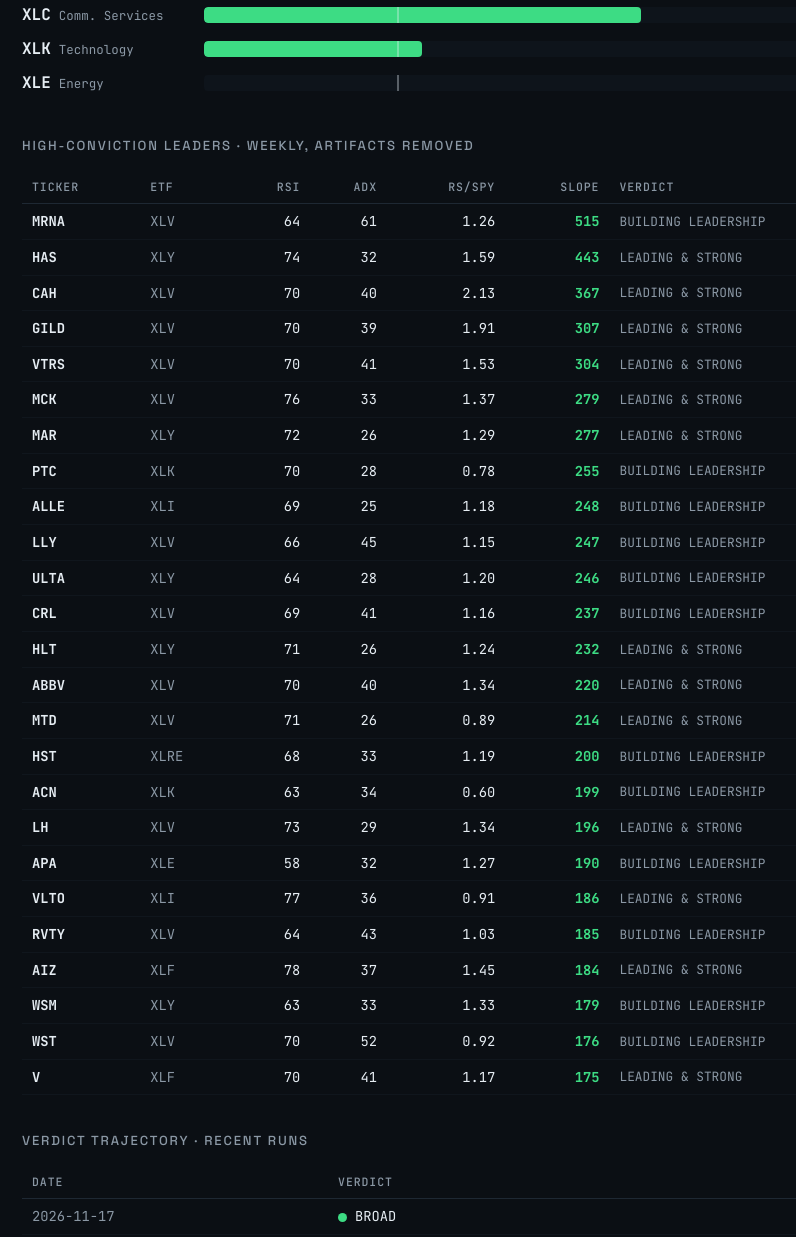
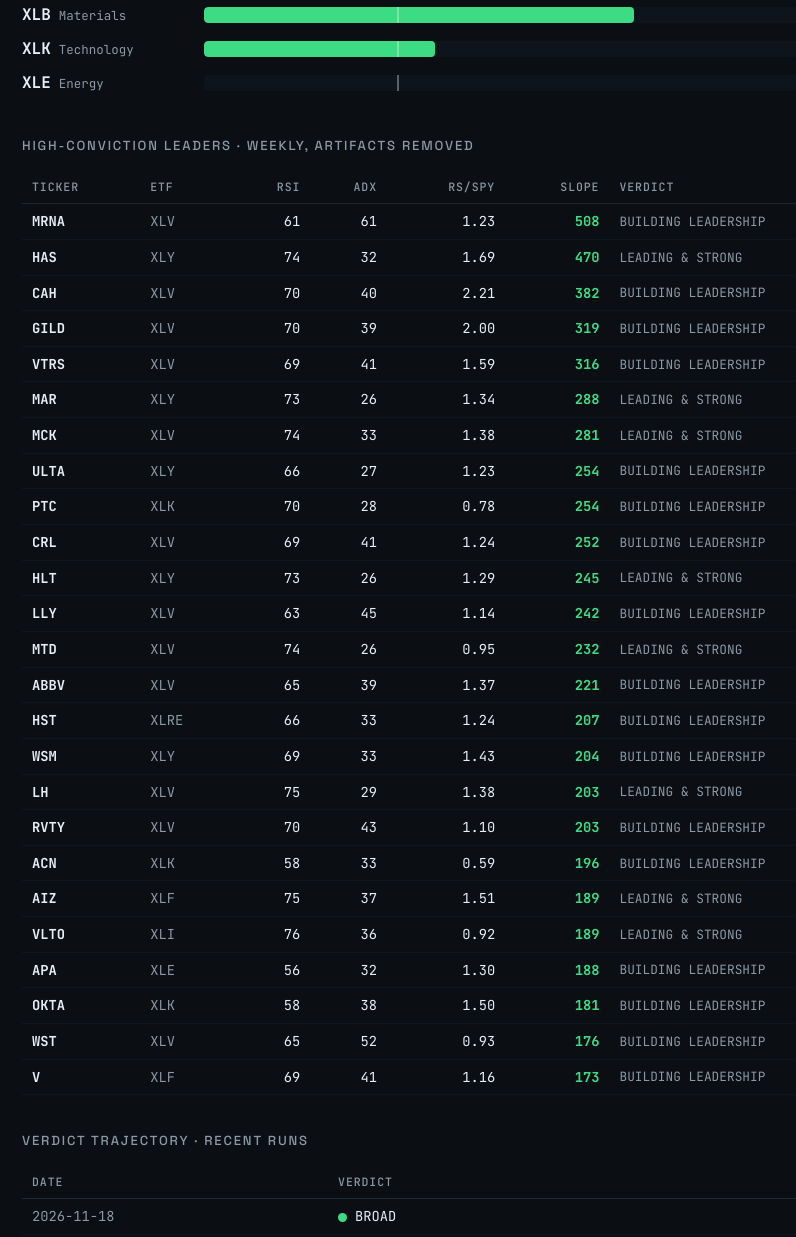
Before and after one commit to kgh1021/tape-site, a plain HTML site: page index.html in a window 1280 px wide. Shown: the part 1186-2423 px from the top of the page, without its empty margins (178-974 px from the left). Drawn offline with Linux system fonts and the light colour scheme.

Commit message:
Nightly tape breadth 2026-11-18

```diff
--- a/index.html
+++ b/index.html
@@ -3,7 +3,7 @@
 <head>
 <meta charset="utf-8">
 <meta name="viewport" content="width=device-width, initial-scale=1">
-<title>Tape Breadth | 2026-11-17</title>
+<title>Tape Breadth | 2026-11-18</title>
 <link rel="preconnect" href="https://fonts.googleapis.com">
 <link rel="preconnect" href="https://fonts.gstatic.com" crossorigin>
 <link href="https://fonts.googleapis.com/css2?family=Space+Grotesk:wght@400;500;700&family=JetBrains+Mono:wght@400;500;700&display=swap" rel="stylesheet">
@@ -98,7 +98,7 @@
 <div class="wrap">
   <header>
     <div class="brand">TAPE BREADTH <span>/ S&amp;P 500</span></div>
-    <div class="asof">as of 2026-11-17</div>
+    <div class="asof">as of 2026-11-18</div>
   </header>
 
   <section class="verdict">
@@ -134,11 +134,11 @@
           <div class="bar-label"><span class="etf">XLV</span>
             <span class="etf-name">Health Care</span></div>
           <div class="bar-track">
-            <div class="bar-fill" style="width:85%;background:var(--pass)"></div>
+            <div class="bar-fill" style="width:87%;background:var(--pass)"></div>
             <div class="bar-threshold"></div>
           </div>
-          <div class="bar-pct pass">85%</div>
-          <span class="tag quality">quality 94%</span>
+          <div class="bar-pct pass">87%</div>
+          <span class="tag quality">quality 98%</span>
         </div>
         <div class="bar-row with-tag">
           <div class="bar-label"><span class="etf">XLY</span>
@@ -164,11 +164,11 @@
           <div class="bar-label"><span class="etf">XLI</span>
             <span class="etf-name">Industrials</span></div>
           <div class="bar-track">
-            <div class="bar-fill" style="width:66%;background:var(--pass)"></div>
+            <div class="bar-fill" style="width:67%;background:var(--pass)"></div>
             <div class="bar-threshold"></div>
           </div>
-          <div class="bar-pct pass">66%</div>
-          <span class="tag quality">quality 77%</span>
+          <div class="bar-pct pass">67%</div>
+          <span class="tag quality">quality 79%</span>
         </div>
         <div class="bar-row with-tag">
           <div class="bar-label"><span class="etf">XLRE</span>
@@ -184,10 +184,10 @@
           <div class="bar-label"><span class="etf">XLF</span>
             <span class="etf-name">Financials</span></div>
           <div class="bar-track">
-            <div class="bar-fill" style="width:61%;background:var(--pass)"></div>
+            <div class="bar-fill" style="width:59%;background:var(--pass)"></div>
             <div class="bar-threshold"></div>
           </div>
-          <div class="bar-pct pass">61%</div>
+          <div class="bar-pct pass">59%</div>
           <span class="tag quality">quality 71%</span>
         </div>
         <div class="bar-row with-tag">
@@ -204,11 +204,11 @@
           <div class="bar-label"><span class="etf">XLC</span>
             <span class="etf-name">Comm. Services</span></div>
           <div class="bar-track">
-            <div class="bar-fill" style="width:45%;background:var(--pass)"></div>
+            <div class="bar-fill" style="width:50%;background:var(--pass)"></div>
             <div class="bar-threshold"></div>
           </div>
-          <div class="bar-pct pass">45%</div>
-          <span class="tag quality">quality 65%</span>
+          <div class="bar-pct pass">50%</div>
+          <span class="tag quality">quality 77%</span>
         </div>
         <div class="bar-row with-tag">
           <div class="bar-label"><span class="etf">XLK</span>
@@ -226,16 +226,6 @@
   <h2>Daily sector breadth &middot; faster read</h2>
 
         <div class="bar-row">
-          <div class="bar-label"><span class="etf">XLRE</span>
-            <span class="etf-name">Real Estate</span></div>
-          <div class="bar-track">
-            <div class="bar-fill" style="width:97%;background:var(--pass)"></div>
-            <div class="bar-threshold"></div>
-          </div>
-          <div class="bar-pct pass">97%</div>
-
-        </div>
-        <div class="bar-row">
           <div class="bar-label"><span class="etf">XLU</span>
             <span class="etf-name">Utilities</span></div>
           <div class="bar-track">
@@ -243,6 +233,16 @@
             <div class="bar-threshold"></div>
           </div>
           <div class="bar-pct pass">94%</div>
+
+        </div>
+        <div class="bar-row">
+          <div class="bar-label"><span class="etf">XLRE</span>
+            <span class="etf-name">Real Estate</span></div>
+          <div class="bar-track">
+            <div class="bar-fill" style="width:93%;background:var(--pass)"></div>
+            <div class="bar-threshold"></div>
+          </div>
+          <div class="bar-pct pass">93%</div>
 
         </div>
         <div class="bar-row">
@@ -269,16 +269,6 @@
           <div class="bar-label"><span class="etf">XLP</span>
             <span class="etf-name">Cons. Staples</span></div>
           <div class="bar-track">
-            <div class="bar-fill" style="width:91%;background:var(--pass)"></div>
-            <div class="bar-threshold"></div>
-          </div>
-          <div class="bar-pct pass">91%</div>
-
-        </div>
-        <div class="bar-row">
-          <div class="bar-label"><span class="etf">XLV</span>
-            <span class="etf-name">Health Care</span></div>
-          <div class="bar-track">
             <div class="bar-fill" style="width:85%;background:var(--pass)"></div>
             <div class="bar-threshold"></div>
           </div>
@@ -286,13 +276,13 @@
 
         </div>
         <div class="bar-row">
-          <div class="bar-label"><span class="etf">XLB</span>
-            <span class="etf-name">Materials</span></div>
+          <div class="bar-label"><span class="etf">XLV</span>
+            <span class="etf-name">Health Care</span></div>
           <div class="bar-track">
-            <div class="bar-fill" style="width:75%;background:var(--pass)"></div>
+            <div class="bar-fill" style="width:82%;background:var(--pass)"></div>
             <div class="bar-threshold"></div>
           </div>
-          <div class="bar-pct pass">75%</div>
+          <div class="bar-pct pass">82%</div>
 
         </div>
         <div class="bar-row">
@@ -316,13 +306,23 @@
 
         </div>
         <div class="bar-row">
+          <div class="bar-label"><span class="etf">XLB</span>
+            <span class="etf-name">Materials</span></div>
+          <div class="bar-track">
+            <div class="bar-fill" style="width:67%;background:var(--pass)"></div>
+            <div class="bar-threshold"></div>
+          </div>
+          <div class="bar-pct pass">67%</div>
+
+        </div>
+        <div class="bar-row">
           <div class="bar-label"><span class="etf">XLK</span>
             <span class="etf-name">Technology</span></div>
           <div class="bar-track">
-            <div class="bar-fill" style="width:34%;background:var(--pass)"></div>
+            <div class="bar-fill" style="width:36%;background:var(--pass)"></div>
             <div class="bar-threshold"></div>
           </div>
-          <div class="bar-pct pass">34%</div>
+          <div class="bar-pct pass">36%</div>
 
         </div>
         <div class="bar-row">
@@ -345,10 +345,10 @@
         <tr>
           <td class="tkr">MRNA</td>
           <td class="etf-cell">XLV</td>
-          <td class="num">64</td>
           <td class="num">61</td>
-          <td class="num">1.26</td>
-          <td class="num strong">515</td>
+          <td class="num">61</td>
+          <td class="num">1.23</td>
+          <td class="num strong">508</td>
           <td class="verdict-cell">BUILDING LEADERSHIP</td>
         </tr>
         <tr>
@@ -356,8 +356,8 @@
           <td class="etf-cell">XLY</td>
           <td class="num">74</td>
           <td class="num">32</td>
-          <td class="num">1.59</td>
-          <td class="num strong">443</td>
+          <td class="num">1.69</td>
+          <td class="num strong">470</td>
           <td class="verdict-cell">LEADING & STRONG</td>
         </tr>
         <tr>
@@ -365,45 +365,54 @@
           <td class="etf-cell">XLV</td>
           <td class="num">70</td>
           <td class="num">40</td>
-          <td class="num">2.13</td>
-          <td class="num strong">367</td>
-          <td class="verdict-cell">LEADING & STRONG</td>
+          <td class="num">2.21</td>
+          <td class="num strong">382</td>
+          <td class="verdict-cell">BUILDING LEADERSHIP</td>
         </tr>
         <tr>
           <td class="tkr">GILD</td>
           <td class="etf-cell">XLV</td>
           <td class="num">70</td>
           <td class="num">39</td>
-          <td class="num">1.91</td>
-          <td class="num strong">307</td>
-          <td class="verdict-cell">LEADING & STRONG</td>
+          <td class="num">2.00</td>
+          <td class="num strong">319</td>
+          <td class="verdict-cell">BUILDING LEADERSHIP</td>
         </tr>
         <tr>
           <td class="tkr">VTRS</td>
           <td class="etf-cell">XLV</td>
-          <td class="num">70</td>
+          <td class="num">69</td>
           <td class="num">41</td>
-          <td class="num">1.53</td>
-          <td class="num strong">304</td>
+          <td class="num">1.59</td>
+          <td class="num strong">316</td>
+          <td class="verdict-cell">BUILDING LEADERSHIP</td>
+        </tr>
+        <tr>
+          <td class="tkr">MAR</td>
+          <td class="etf-cell">XLY</td>
+          <td class="num">73</td>
+          <td class="num">26</td>
+          <td class="num">1.34</td>
+          <td class="num strong">288</td>
           <td class="verdict-cell">LEADING & STRONG</td>
         </tr>
         <tr>
           <td class="tkr">MCK</td>
           <td class="etf-cell">XLV</td>
-          <td class="num">76</td>
+          <td class="num">74</td>
           <td class="num">33</td>
-          <td class="num">1.37</td>
-          <td class="num strong">279</td>
+          <td class="num">1.38</td>
+          <td class="num strong">281</td>
           <td class="verdict-cell">LEADING & STRONG</td>
         </tr>
         <tr>
-          <td class="tkr">MAR</td>
+          <td class="tkr">ULTA</td>
           <td class="etf-cell">XLY</td>
-          <td class="num">72</td>
-          <td class="num">26</td>
-          <td class="num">1.29</td>
-          <td class="num strong">277</td>
-          <td class="verdict-cell">LEADING & STRONG</td>
+          <td class="num">66</td>
+          <td class="num">27</td>
+          <td class="num">1.23</td>
+          <td class="num strong">254</td>
+          <td class="verdict-cell">BUILDING LEADERSHIP</td>
         </tr>
         <tr>
           <td class="tkr">PTC</td>
@@ -411,34 +420,7 @@
           <td class="num">70</td>
           <td class="num">28</td>
           <td class="num">0.78</td>
-          <td class="num strong">255</td>
-          <td class="verdict-cell">BUILDING LEADERSHIP</td>
-        </tr>
-        <tr>
-          <td class="tkr">ALLE</td>
-          <td class="etf-cell">XLI</td>
-          <td class="num">69</td>
-          <td class="num">25</td>
-          <td class="num">1.18</td>
-          <td class="num strong">248</td>
-          <td class="verdict-cell">BUILDING LEADERSHIP</td>
-        </tr>
-        <tr>
-          <td class="tkr">LLY</td>
-          <td class="etf-cell">XLV</td>
-          <td class="num">66</td>
-          <td class="num">45</td>
-          <td class="num">1.15</td>
-          <td class="num strong">247</td>
-          <td class="verdict-cell">BUILDING LEADERSHIP</td>
-        </tr>
-        <tr>
-          <td class="tkr">ULTA</td>
-          <td class="etf-cell">XLY</td>
-          <td class="num">64</td>
-          <td class="num">28</td>
-          <td class="num">1.20</td>
-          <td class="num strong">246</td>
+          <td class="num strong">254</td>
           <td class="verdict-cell">BUILDING LEADERSHIP</td>
         </tr>
         <tr>
@@ -446,126 +428,144 @@
           <td class="etf-cell">XLV</td>
           <td class="num">69</td>
           <td class="num">41</td>
-          <td class="num">1.16</td>
-          <td class="num strong">237</td>
+          <td class="num">1.24</td>
+          <td class="num strong">252</td>
           <td class="verdict-cell">BUILDING LEADERSHIP</td>
         </tr>
         <tr>
           <td class="tkr">HLT</td>
           <td class="etf-cell">XLY</td>
-          <td class="num">71</td>
+          <td class="num">73</td>
           <td class="num">26</td>
-          <td class="num">1.24</td>
+          <td class="num">1.29</td>
+          <td class="num strong">245</td>
+          <td class="verdict-cell">LEADING & STRONG</td>
+        </tr>
+        <tr>
+          <td class="tkr">LLY</td>
+          <td class="etf-cell">XLV</td>
+          <td class="num">63</td>
+          <td class="num">45</td>
+          <td class="num">1.14</td>
+          <td class="num strong">242</td>
+          <td class="verdict-cell">BUILDING LEADERSHIP</td>
+        </tr>
+        <tr>
+          <td class="tkr">MTD</td>
+          <td class="etf-cell">XLV</td>
+          <td class="num">74</td>
+          <td class="num">26</td>
+          <td class="num">0.95</td>
           <td class="num strong">232</td>
           <td class="verdict-cell">LEADING & STRONG</td>
         </tr>
         <tr>
           <td class="tkr">ABBV</td>
           <td class="etf-cell">XLV</td>
-          <td class="num">70</td>
-          <td class="num">40</td>
-          <td class="num">1.34</td>
-          <td class="num strong">220</td>
-          <td class="verdict-cell">LEADING & STRONG</td>
-        </tr>
-        <tr>
-          <td class="tkr">MTD</td>
-          <td class="etf-cell">XLV</td>
-          <td class="num">71</td>
-          <td class="num">26</td>
-          <td class="num">0.89</td>
-          <td class="num strong">214</td>
-          <td class="verdict-cell">LEADING & STRONG</td>
+          <td class="num">65</td>
+          <td class="num">39</td>
+          <td class="num">1.37</td>
+          <td class="num strong">221</td>
+          <td class="verdict-cell">BUILDING LEADERSHIP</td>
         </tr>
         <tr>
           <td class="tkr">HST</td>
           <td class="etf-cell">XLRE</td>
-          <td class="num">68</td>
+          <td class="num">66</td>
           <td class="num">33</td>
-          <td class="num">1.19</td>
-          <td class="num strong">200</td>
+          <td class="num">1.24</td>
+          <td class="num strong">207</td>
+          <td class="verdict-cell">BUILDING LEADERSHIP</td>
+        </tr>
+        <tr>
+          <td class="tkr">WSM</td>
+          <td class="etf-cell">XLY</td>
+          <td class="num">69</td>
+          <td class="num">33</td>
+          <td class="num">1.43</td>
+          <td class="num strong">204</td>
+          <td class="verdict-cell">BUILDING LEADERSHIP</td>
+        </tr>
+        <tr>
+          <td class="tkr">LH</td>
+          <td class="etf-cell">XLV</td>
+          <td class="num">75</td>
+          <td class="num">29</td>
+          <td class="num">1.38</td>
+          <td class="num strong">203</td>
+          <td class="verdict-cell">LEADING & STRONG</td>
+        </tr>
+        <tr>
+          <td class="tkr">RVTY</td>
+          <td class="etf-cell">XLV</td>
+          <td class="num">70</td>
+          <td class="num">43</td>
+          <td class="num">1.10</td>
+          <td class="num strong">203</td>
           <td class="verdict-cell">BUILDING LEADERSHIP</td>
         </tr>
         <tr>
           <td class="tkr">ACN</td>
           <td class="etf-cell">XLK</td>
-          <td class="num">63</td>
-          <td class="num">34</td>
-          <td class="num">0.60</td>
-          <td class="num strong">199</td>
+          <td class="num">58</td>
+          <td class="num">33</td>
+          <td class="num">0.59</td>
+          <td class="num strong">196</td>
           <td class="verdict-cell">BUILDING LEADERSHIP</td>
         </tr>
         <tr>
-          <td class="tkr">LH</td>
-          <td class="etf-cell">XLV</td>
-          <td class="num">73</td>
-          <td class="num">29</td>
-          <td class="num">1.34</td>
-          <td class="num strong">196</td>
+          <td class="tkr">AIZ</td>
+          <td class="etf-cell">XLF</td>
+          <td class="num">75</td>
+          <td class="num">37</td>
+          <td class="num">1.51</td>
+          <td class="num strong">189</td>
+          <td class="verdict-cell">LEADING & STRONG</td>
+        </tr>
+        <tr>
+          <td class="tkr">VLTO</td>
+          <td class="etf-cell">XLI</td>
+          <td class="num">76</td>
+          <td class="num">36</td>
+          <td class="num">0.92</td>
+          <td class="num strong">189</td>
           <td class="verdict-cell">LEADING & STRONG</td>
         </tr>
         <tr>
           <td class="tkr">APA</td>
           <td class="etf-cell">XLE</td>
-          <td class="num">58</td>
+          <td class="num">56</td>
           <td class="num">32</td>
-          <td class="num">1.27</td>
-          <td class="num strong">190</td>
+          <td class="num">1.30</td>
+          <td class="num strong">188</td>
           <td class="verdict-cell">BUILDING LEADERSHIP</td>
         </tr>
         <tr>
-          <td class="tkr">VLTO</td>
-          <td class="etf-cell">XLI</td>
-          <td class="num">77</td>
-          <td class="num">36</td>
-          <td class="num">0.91</td>
-          <td class="num strong">186</td>
-          <td class="verdict-cell">LEADING & STRONG</td>
-        </tr>
-        <tr>
-          <td class="tkr">RVTY</td>
-          <td class="etf-cell">XLV</td>
-          <td class="num">64</td>
-          <td class="num">43</td>
-          <td class="num">1.03</td>
-          <td class="num strong">185</td>
-          <td class="verdict-cell">BUILDING LEADERSHIP</td>
-        </tr>
-        <tr>
-          <td class="tkr">AIZ</td>
-          <td class="etf-cell">XLF</td>
-          <td class="num">78</td>
-          <td class="num">37</td>
-          <td class="num">1.45</td>
-          <td class="num strong">184</td>
-          <td class="verdict-cell">LEADING & STRONG</td>
-        </tr>
-        <tr>
-          <td class="tkr">WSM</td>
-          <td class="etf-cell">XLY</td>
-          <td class="num">63</td>
-          <td class="num">33</td>
-          <td class="num">1.33</td>
-          <td class="num strong">179</td>
+          <td class="tkr">OKTA</td>
+          <td class="etf-cell">XLK</td>
+          <td class="num">58</td>
+          <td class="num">38</td>
+          <td class="num">1.50</td>
+          <td class="num strong">181</td>
           <td class="verdict-cell">BUILDING LEADERSHIP</td>
         </tr>
         <tr>
           <td class="tkr">WST</td>
           <td class="etf-cell">XLV</td>
-          <td class="num">70</td>
+          <td class="num">65</td>
           <td class="num">52</td>
-          <td class="num">0.92</td>
+          <td class="num">0.93</td>
           <td class="num strong">176</td>
           <td class="verdict-cell">BUILDING LEADERSHIP</td>
         </tr>
         <tr>
           <td class="tkr">V</td>
           <td class="etf-cell">XLF</td>
-          <td class="num">70</td>
+          <td class="num">69</td>
           <td class="num">41</td>
-          <td class="num">1.17</td>
-          <td class="num strong">175</td>
-          <td class="verdict-cell">LEADING & STRONG</td>
+          <td class="num">1.16</td>
+          <td class="num strong">173</td>
+          <td class="verdict-cell">BUILDING LEADERSHIP</td>
         </tr></tbody>
   </table>
 
@@ -573,6 +573,11 @@
   <table>
     <thead><tr><th>Date</th><th>Verdict</th><th class="num">Sectors 30%+</th></tr></thead>
     <tbody>
+        <tr>
+          <td class="mono">2026-11-18</td>
+          <td><span class="dot" style="background:#3ddc84"></span>BROAD</td>
+          <td class="num">11</td>
+        </tr>
         <tr>
           <td class="mono">2026-11-17</td>
           <td><span class="dot" style="background:#3ddc84"></span>BROAD</td>
@@ -647,11 +652,6 @@
           <td class="mono">2026-10-23</td>
           <td><span class="dot" style="background:#3ddc84"></span>BROAD</td>
           <td class="num">4</td>
-        </tr>
-        <tr>
-          <td class="mono">2026-10-22</td>
-          <td><span class="dot" style="background:#3ddc84"></span>BROAD</td>
-          <td class="num">4</td>
         </tr></tbody>
   </table>
 
```
Also changed, not shown: history.json (+19 -0 lines).
